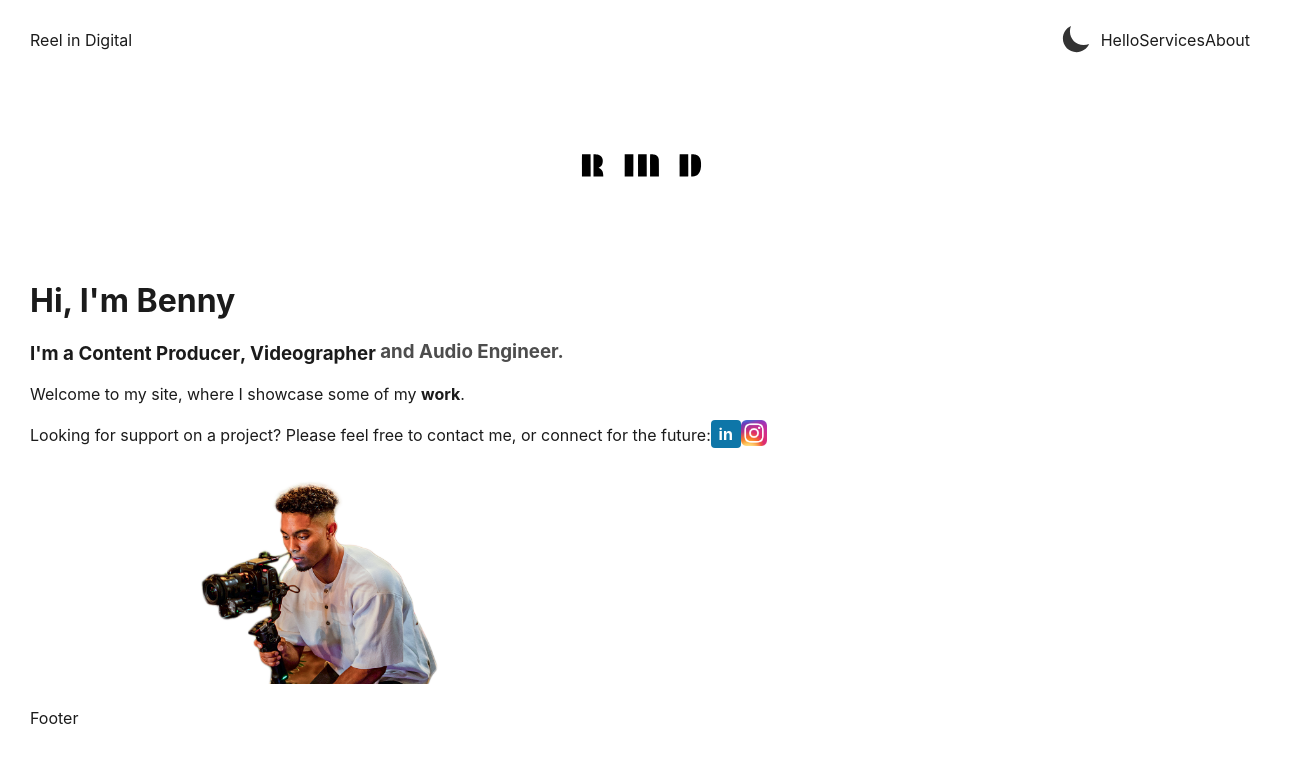
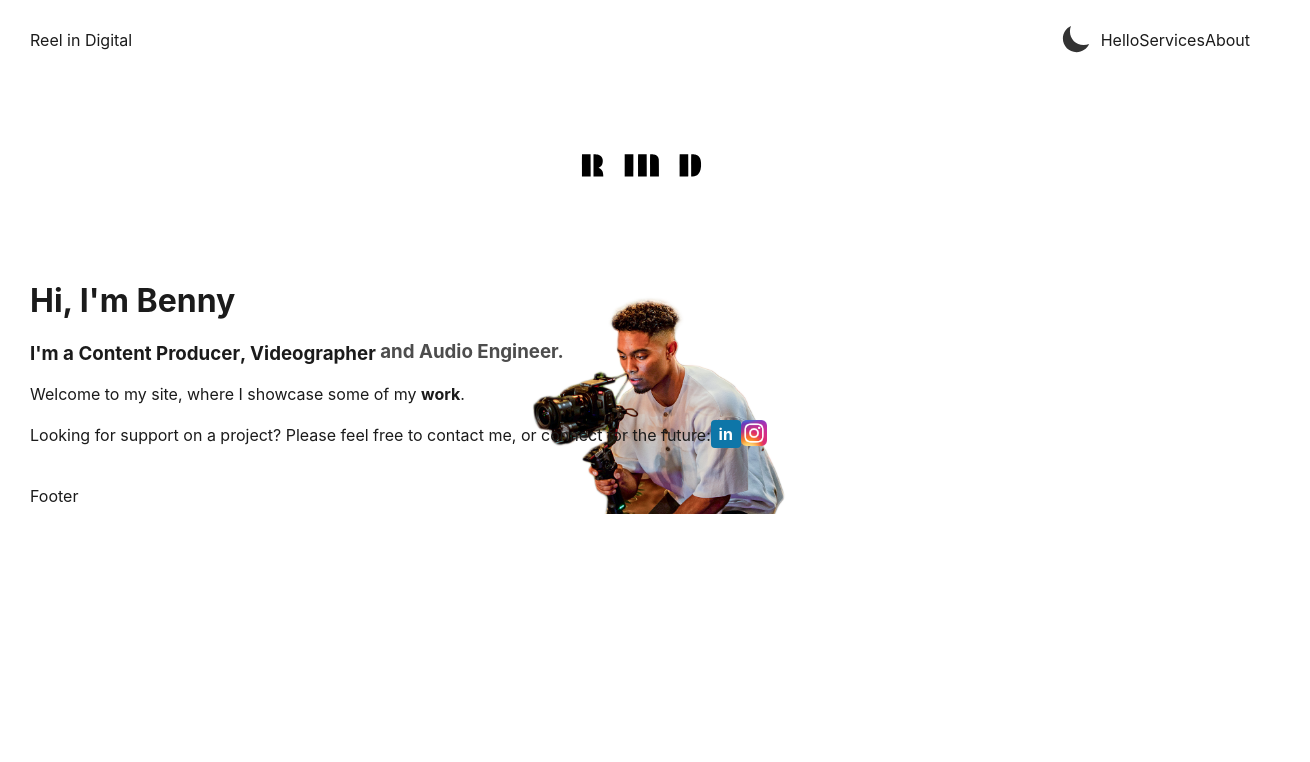
Before and after one commit to emiliod90/reel-in-digital, a React (Create React App) app: page / in a window 1280 px wide. Shown: the top 762 px of the page, 1310 px wide, since content can reach past the window. Built offline with nearby package versions, Linux system fonts and the light colour scheme.

Commit message:
positioned image

```diff
--- a/src/App.css
+++ b/src/App.css
@@ -28,6 +28,7 @@ section {
 
 main {
     padding: 10px;
+
 }
 
 footer {
--- a/src/screens/home/home.module.css
+++ b/src/screens/home/home.module.css
@@ -92,5 +92,14 @@
 }
 
 .ben {
-    width: 600px;
+    width: 50%;
+    margin: 0 auto;
+
 }
+
+.hero_image {
+    position: absolute;
+    z-index: -999;
+    width: 100%;
+    display: flex;
+}
--- a/src/screens/home/index.jsx
+++ b/src/screens/home/index.jsx
@@ -5,6 +5,9 @@ import ben from "../../assets/Ben Camera 1 PNG.png";
 export default function Home() {
   return (
     <div className={styles.heroSection}>
+            <div className={styles.hero_image}>
+        <img src={ben} alt="ben" className={styles.ben}/>
+      </div>
       <h1>Hi, I'm Benny</h1>
       {/* <div style={{display: "flex"}}>
         <h3>I'm&nbsp;</h3>
@@ -37,9 +40,7 @@ export default function Home() {
           </a>
         </div>
       </p>
-      <div>
-        <img src={ben} alt="ben" className={styles.ben}/>
-      </div>
+
     </div>
   );
 }
```
